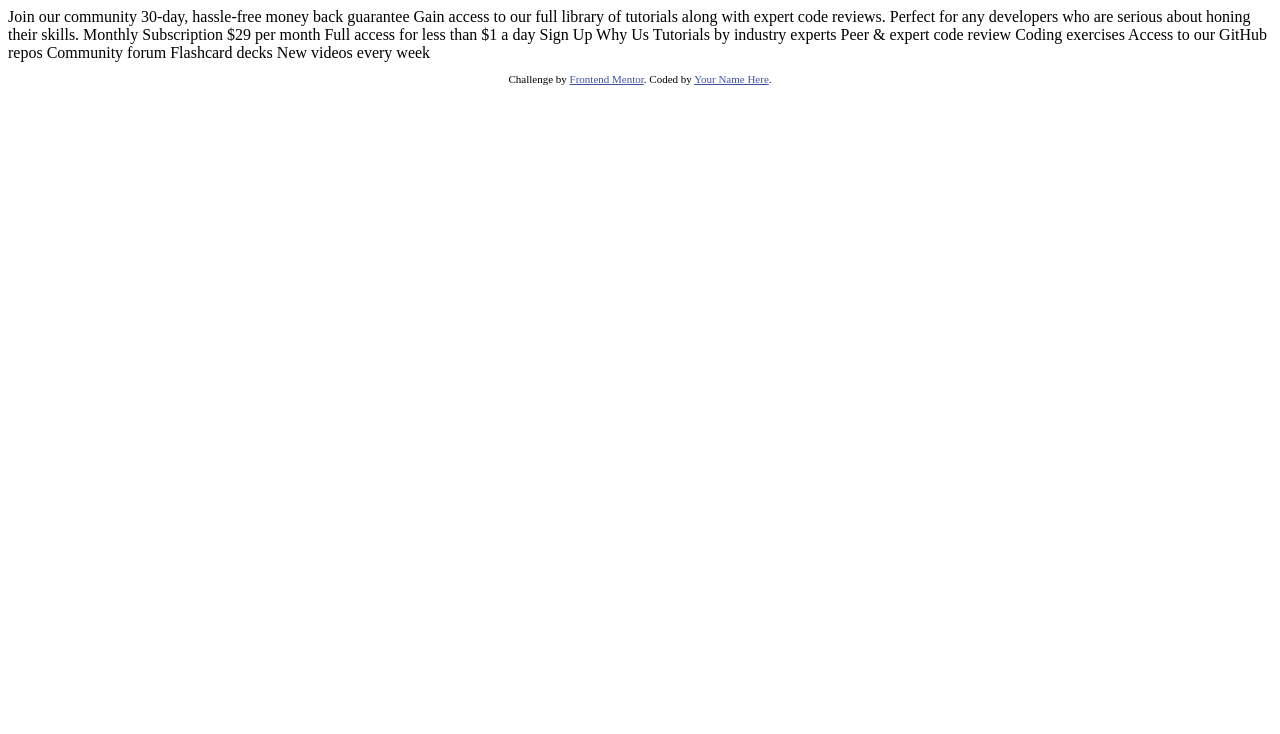
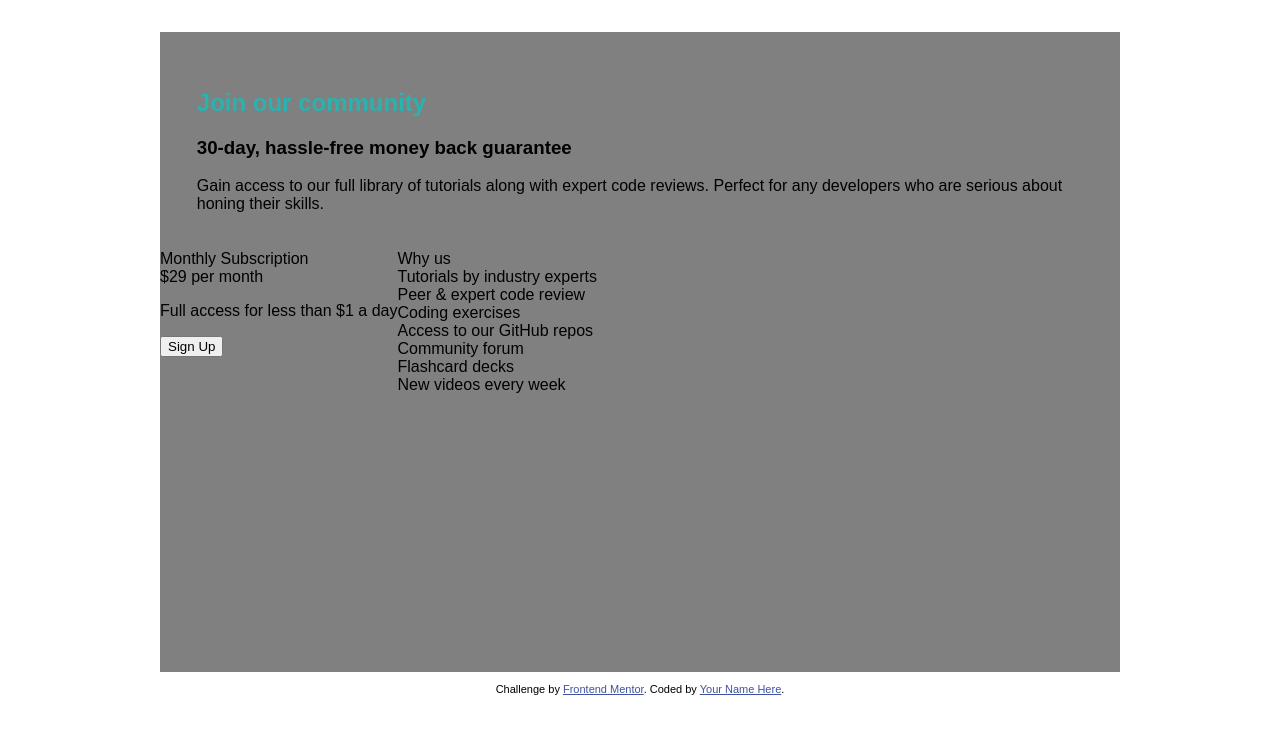
Before and after one commit to ayushprojects/single-price-grid-component, a plain HTML site: page index.html in a window 1280 px wide. Drawn offline with Linux system fonts and the light colour scheme; a web font is replaced by a local one.

Commit message:
commit to main

```diff
--- a/index.html
+++ b/index.html
@@ -5,7 +5,10 @@
   <meta name="viewport" content="width=device-width, initial-scale=1.0"> <!-- displays site properly based on user's device -->
 
   <link rel="icon" type="image/png" sizes="32x32" href="./images/favicon-32x32.png">
-
+  <link rel="preconnect" href="https://fonts.googleapis.com">
+<link rel="preconnect" href="https://fonts.gstatic.com" crossorigin>
+<link href="https://fonts.googleapis.com/css2?family=Fraunces:opsz,wght@9..144,500;9..144,600&family=Hanken+Grotesk:wght@500&family=Happy+Monkey&family=Inter:wght@500&family=Kumbh+Sans&family=League+Spartan:wght@800&family=Lexend+Deca&family=Open+Sans:wght@700&family=Orbitron&family=Outfit:wght@400;500&family=Poppins:ital,wght@0,500;0,600;1,400&family=Roboto:wght@400;700&family=Spinnaker&display=swap" rel="stylesheet">
+  <link rel="stylesheet" href="style.css">
   <title>Frontend Mentor | Single Price Grid Component</title>
 
   <!-- Feel free to remove these styles or customise in your own stylesheet 👍 -->
@@ -15,30 +18,63 @@
   </style>
 </head>
 <body>
-  Join our community
 
-  30-day, hassle-free money back guarantee
 
-  Gain access to our full library of tutorials along with expert code reviews.
-  Perfect for any developers who are serious about honing their skills.
+  <section>
 
-  Monthly Subscription
+               <div class="container">
+                <div class="row1">
+                     <h2>Join our community</h2>
+                     <h3>30-day, hassle-free money back guarantee</h3>
+                     <div> Gain access to our full library of tutorials along with expert code reviews.
+                      Perfect for any developers who are serious about honing their skills.</div>
+                </div>
 
-  &dollar;29 per month
+                <div class="row2">
 
-  Full access for less than &dollar;1 a day
+                  <div class="col">
 
-  Sign Up
+                    <div> Monthly Subscription</div>
+                    <div>  &dollar;29 per month</div>
+                    <p> Full access for less than &dollar;1 a day</p>
+                    <button>  Sign Up</button>
+                  </div>
 
-  Why Us
+                  <div class="col">
+                    <div>Why us</div>
+                      <div>Tutorials by industry experts</div>
+                      <div>  Peer &amp; expert code review</div>
+                      <div>Coding exercises</div>
+                      <div> Access to our GitHub repos</div>
+                      <div> Community forum</div>
+                      <div> Flashcard decks</div>
+                       <div>  New videos every week</div>
+                  </div>
+                </div>
+               </div>
 
-  Tutorials by industry experts
-  Peer &amp; expert code review
-  Coding exercises
-  Access to our GitHub repos
-  Community forum
-  Flashcard decks
-  New videos every week
+  </section>
+
+
+
+
+
+
+
+
+
+
+
+
+
+
+
+
+
+
+
+
+
 
   <footer>
     <p class="attribution">
--- /dev/null
+++ b/style.css
@@ -0,0 +1,24 @@
+body{
+    margin: 0;
+    font-family: 'Karla', sans-serif;
+
+
+}
+
+
+.container{
+    height: 40rem;
+    width: 60rem;
+    margin: auto;
+    background-color: grey;
+    margin-top: 2rem;
+}
+.row1{
+    padding: 2.3rem;
+}
+.row1 h2{
+    color: hsl(179, 62%, 43%);
+}
+.row2{
+    display: flex;
+}
```
